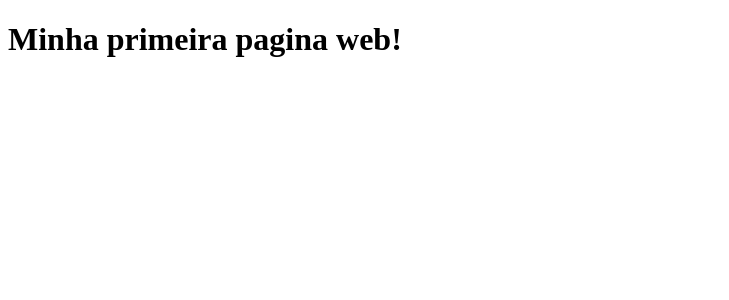
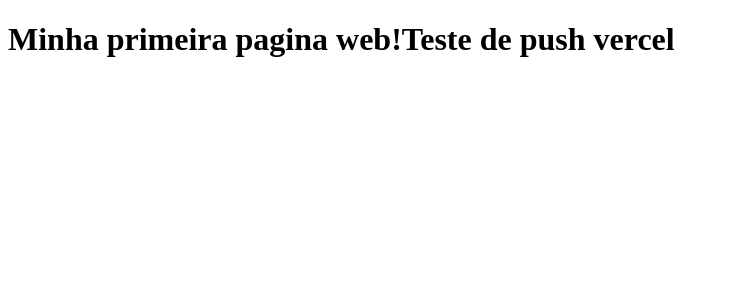
Before and after one commit to MvRinfo/clone-tabnews, a Next.js app: page / in a window 1280 px wide. Shown: the top 300 px of the page, without its empty margins (0-729 px from the left). Built offline with nearby package versions, Linux system fonts and the light colour scheme.

Commit message:
troca do texto

```diff
--- a/pages/index.js
+++ b/pages/index.js
@@ -1,5 +1,5 @@
 function Home() {
-    return <h1>Minha primeira pagina web!</h1>
+    return <h1>Minha primeira pagina web!Teste de push vercel </h1>
 }
 
 export default Home;
```
